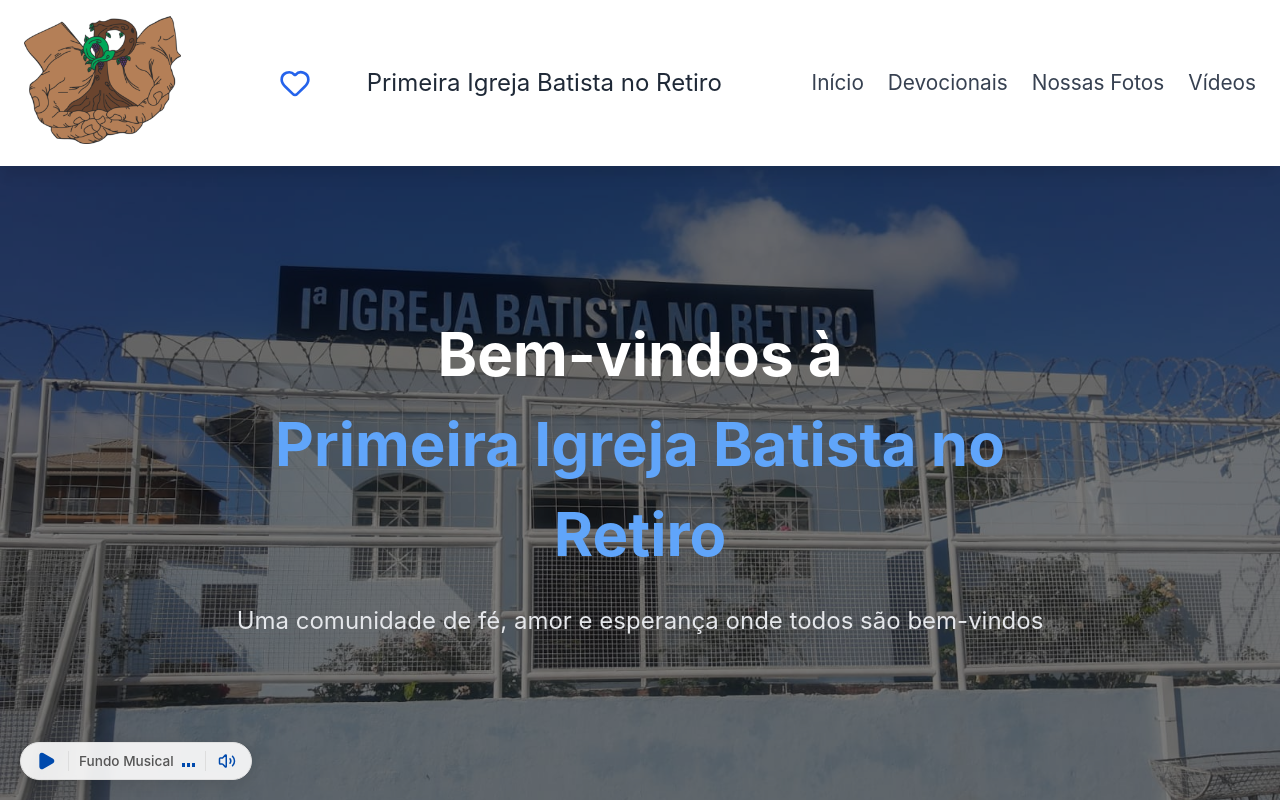
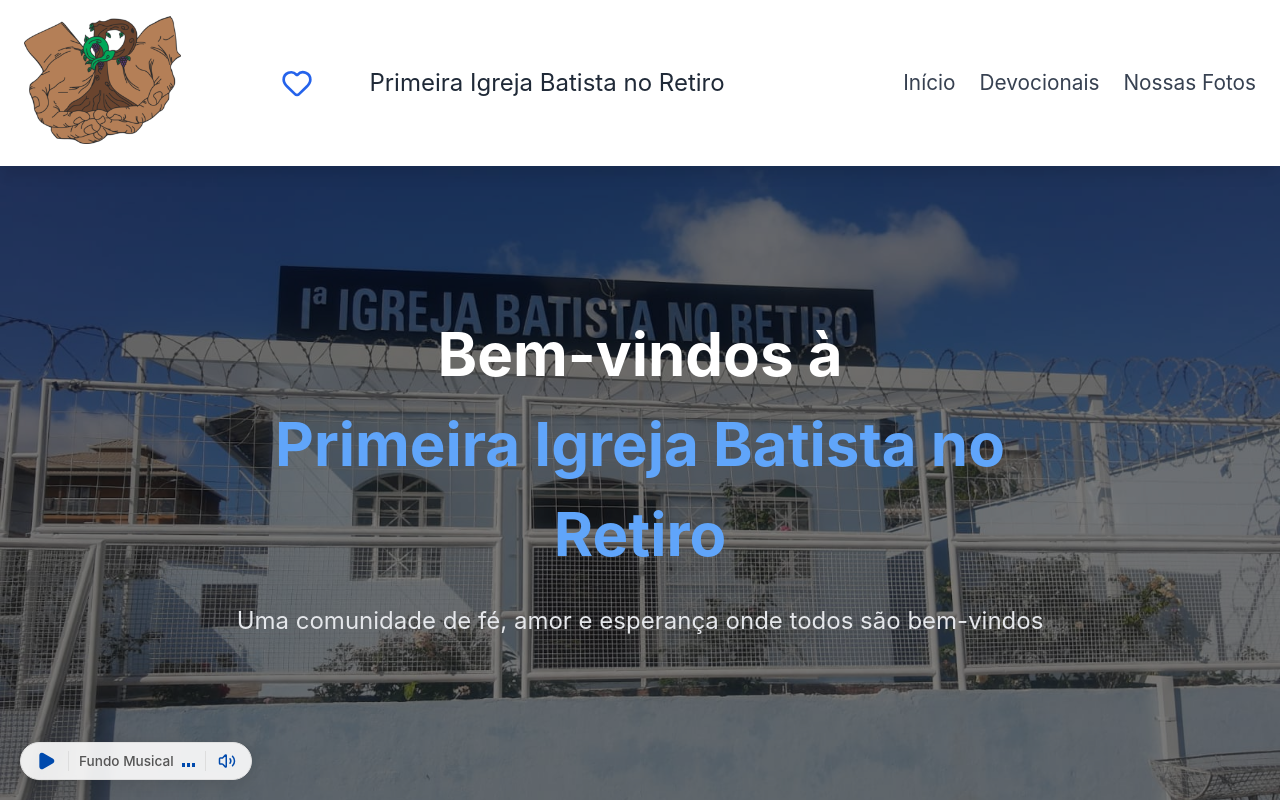
Before and after one commit to ithanamaral/pibare_new, a React (Vite) app: page / in a window 1280 px wide. Shown: the top 800 px of the page. Built offline with nearby package versions, Linux system fonts and the light colour scheme.

Commit message:
feature flag para vídeo

```diff
--- a/src/components/Header.jsx
+++ b/src/components/Header.jsx
@@ -29,7 +29,7 @@ const Header = () => {
             <Link to="/" className='nav-link'>Início</Link>
             <Link to="/devotionals" className='nav-link'>Devocionais</Link>
             <Link to="/fotos" className='nav-link'>Nossas Fotos</Link>
-            <Link to="/videos" className='nav-link'>Vídeos</Link>
+            {/* <Link to="/videos" className='nav-link'>Vídeos</Link> */}
           </nav>
 
           {/* Mobile menu button */}
@@ -46,7 +46,7 @@ const Header = () => {
             <Link to="/" className='mobile-nav-link' onClick={toggleMenu}>Início</Link>
             <Link to="/devotionals" className='mobile-nav-link' onClick={toggleMenu}>Devocionais</Link>
             <Link to="/fotos" className='mobile-nav-link' onClick={toggleMenu}>Nossas Fotos</Link>
-            <Link to="/videos" className='mobile-nav-link' onClick={toggleMenu}>Vídeos</Link>
+            {/* <Link to="/videos" className='mobile-nav-link' onClick={toggleMenu}>Vídeos</Link> */}
           </nav>
         )}
       </div>
```
